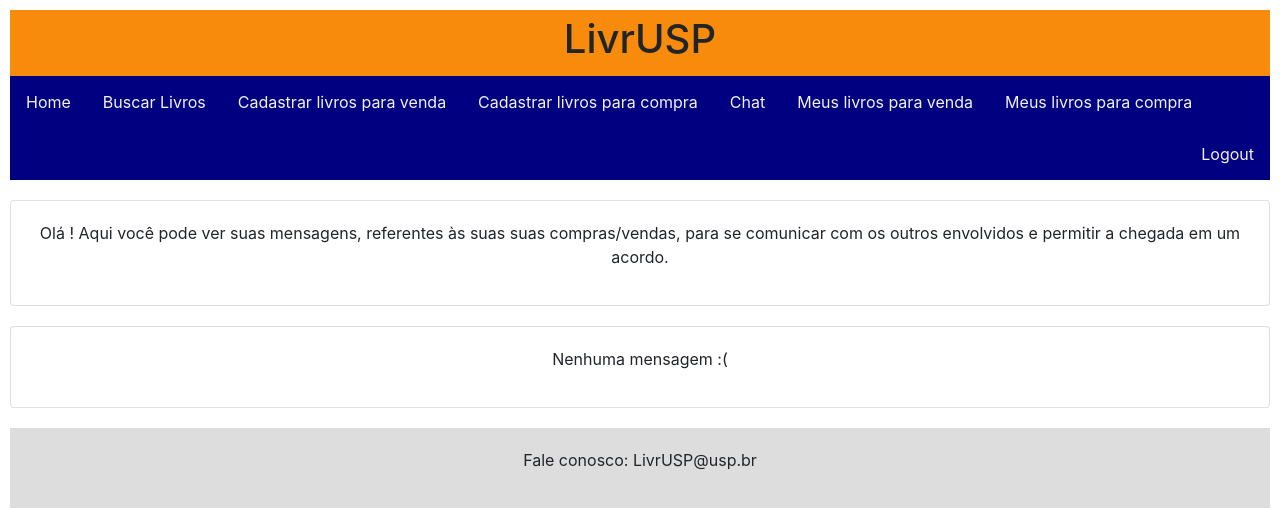
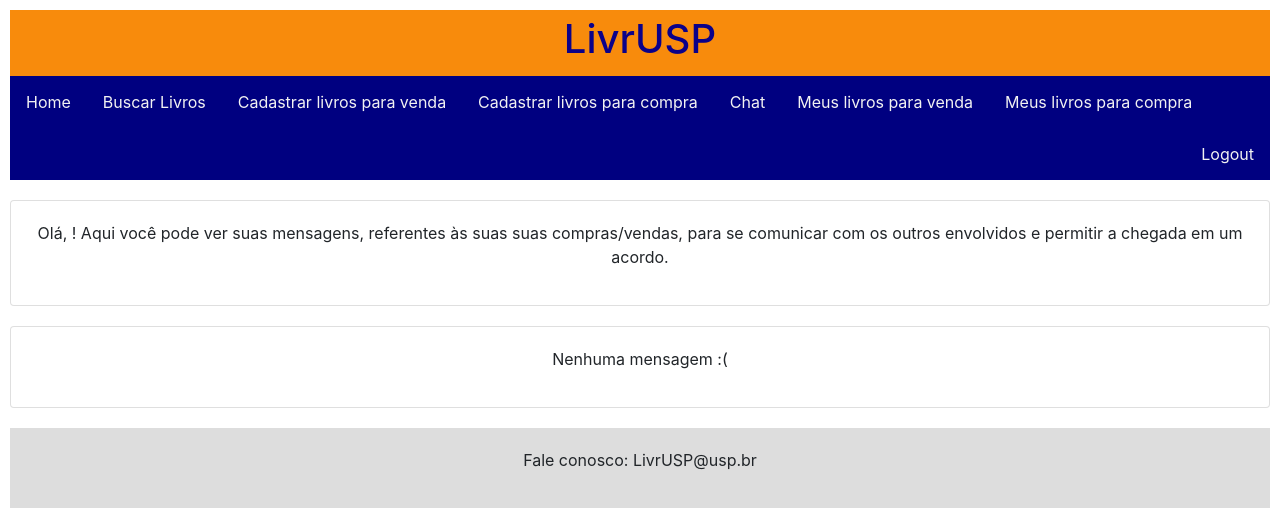
Before and after one commit to gabrielsb10/site_final_livrusp, a Django app: page /chat/ in a window 1280 px wide. Shown: the top 509 px of the page. Run offline with Django 3.2, Linux system fonts and the light colour scheme; the visitor is signed in with stand-in values (Sample User, id 1); data that the repository does not hold is empty; some libraries are stand-ins or nearby versions.

Commit message:
pequenos ajustes de layout/conteúdo

```diff
--- a/livrusp/templates/chat.html
+++ b/livrusp/templates/chat.html
@@ -10,7 +10,7 @@
 {% if user.is_authenticated %}
 <div class="card">
 
-<p>Olá {{ user.customer.name }}! Aqui você pode ver suas mensagens, referentes às suas suas compras/vendas, para se comunicar com os
+<p>Olá, {{ user.customer.name }}! Aqui você pode ver suas mensagens, referentes às suas suas compras/vendas, para se comunicar com os
     outros envolvidos e permitir a chegada em um acordo.
 </p>
 </div>
--- a/livrusp/templates/layout.html
+++ b/livrusp/templates/layout.html
@@ -11,7 +11,7 @@
   <title>{% block title %}{% endblock %}</title>
 </head>
 <header>
-  <h1>LivrUSP</h1> {% block header %} {% endblock %}
+  <h1 style=color:#0B0189>LivrUSP</h1> {% block header %} {% endblock %}
   {% if user.is_authenticated %}
   {% block nav %}
 
```
